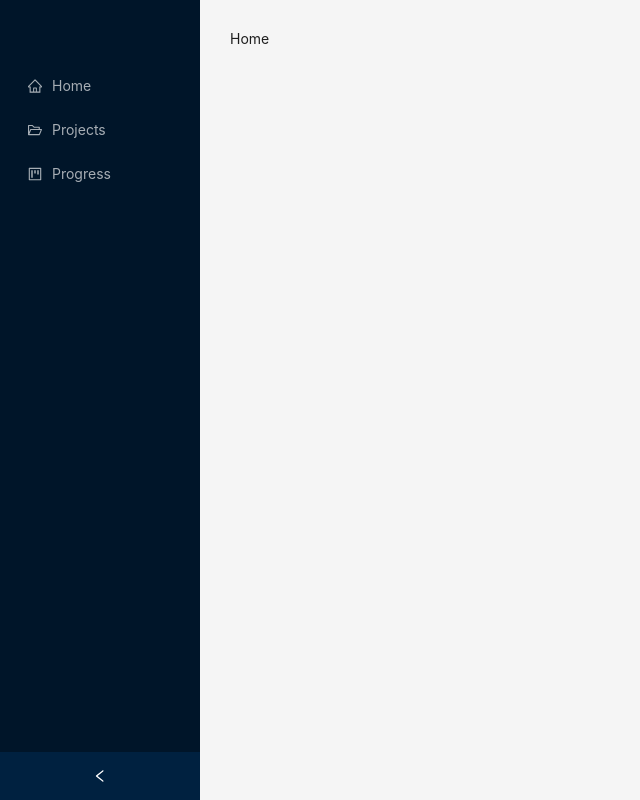
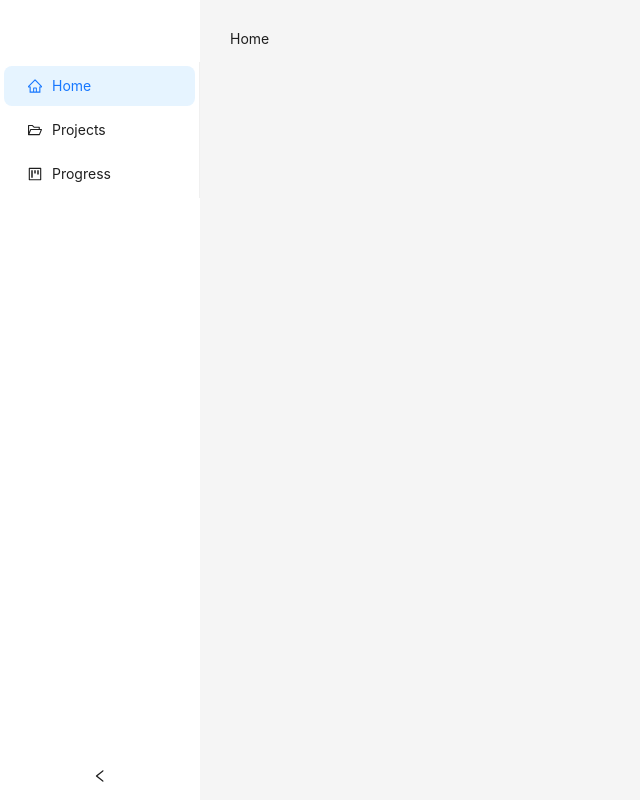
Before and after one commit to maidaamahmud/productivity-for-web, a Next.js app in the folder client/: page / in a window 1280 px wide. Shown: the whole page, without its empty margins (0-640 px from the left). Built offline with nearby package versions, Linux system fonts and the light colour scheme.

Commit message:
fix sidebar bug + change styling

```diff
--- a/client/components/Sidebar.tsx
+++ b/client/components/Sidebar.tsx
@@ -38,6 +38,7 @@ const Sidebar: React.FC = () => {
 
   return (
     <Sider
+      theme="light"
       collapsible
       collapsed={collapsed}
       onCollapse={(value) => setCollapsed(value)}
@@ -53,8 +54,8 @@ const Sidebar: React.FC = () => {
       />
 
       <Menu
-        theme="dark"
-        defaultSelectedKeys={["1"]}
+        theme="light"
+        defaultSelectedKeys={[router.pathname]}
         mode="inline"
         onClick={({ key }) => {
           // directs user to correct path (which is stored under key for each item object within the items array)
```
